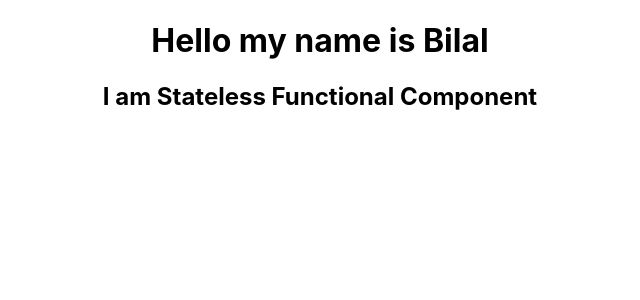
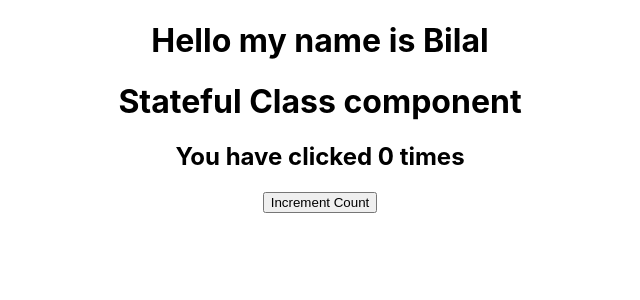
Before and after one commit to MBilalQureshi/react-rev, a React (Create React App) app in the folder react-rev-v1/: page / in a window 1280 px wide. Shown: the top 300 px of the page, without its empty margins (320-960 px from the left). Built offline with nearby package versions, Linux system fonts and the light colour scheme.

Commit message:
Word on statefull class component

```diff
--- a/react-rev-v1/src/App.js
+++ b/react-rev-v1/src/App.js
@@ -1,10 +1,12 @@
 import './App.css';
 import FunctionalGreeting from './components/FunctionalGreeting';
+import StatefulGreeting from './components/StatefulGreeting';
 
 function App() {
   return (
     <div className="App">
-      <FunctionalGreeting name="Bilal"/>
+      {/* <FunctionalGreeting name="Bilal"/> */}
+      <StatefulGreeting name="Bilal"/>
     </div>
   );
 }
--- a/react-rev-v1/src/components/StatefulGreeting.js
+++ b/react-rev-v1/src/components/StatefulGreeting.js
@@ -0,0 +1,26 @@
+import React, { Component } from 'react'
+
+export default class StatefulGreeting extends Component {
+    constructor(props) {
+      super(props)
+      this.state = {
+        count: 0
+      }
+    }
+    setCount = () => {
+        this.setState(prevState => {
+            return {count : prevState.count + 1}
+        })
+    }
+  render() {
+    return (
+        <div>
+            <h1>Hello my name is {this.props.name}</h1>
+            <h1>Stateful Class component</h1>
+            <h2>You have clicked {this.state.count} times</h2>
+            <button onClick={this.setCount}>Increment Count</button>
+        </div>
+
+    )
+  }
+}
```
